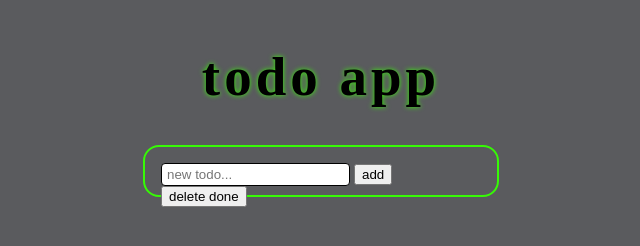
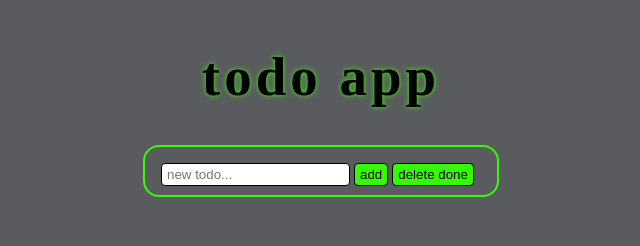
Before and after one commit to biancaraedler/todo-app, a plain HTML site: page index.html in a window 1280 px wide. Shown: the whole page, without its empty margins (319-959 px from the left). Drawn offline with Linux system fonts and the light colour scheme; no server answers.

Commit message:
feat: add class for css

```diff
--- a/index.html
+++ b/index.html
@@ -22,8 +22,10 @@
         placeholder="new todo..."
       />
 
-      <button id="add-todo-btn">add</button>
-      <button id="delete-todo-btn">delete done</button>
+      <button id="add-todo-btn" class="style-button add-button">add</button>
+      <button id="delete-todo-btn" class="style-button delete-button">
+        delete done
+      </button>
     </div>
     <div class="list-container">
       <ul id="todo-list" class="style-todo"></ul>
```
